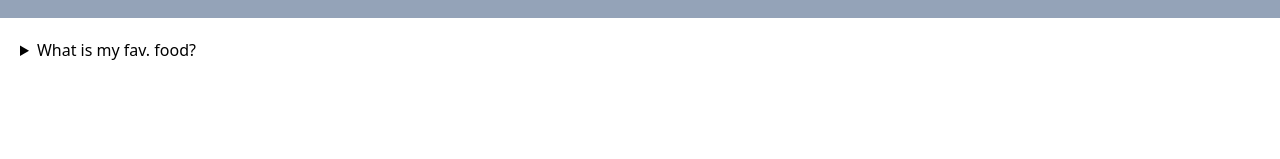
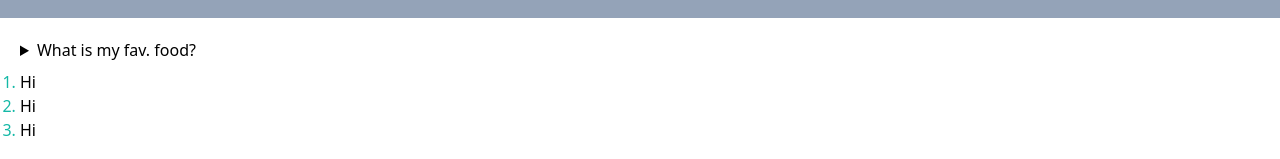
Before and after one commit to heegu0311/nomad-carrot-market, a Next.js app: page / in a window 1280 px wide. Shown: the part 1686-1845 px from the top of the page. Before the commit the page ends 1768 px from the top, so only its background shows below. Built offline with nearby package versions, Linux system fonts and the light colour scheme.

Commit message:
feat: 4.8 learned css with list tag

```diff
--- a/src/pages/index.tsx
+++ b/src/pages/index.tsx
@@ -122,6 +122,11 @@ export default function Home() {
             김치
           </span>
         </details>
+        <ul className="list-decimal marker:text-teal-500">
+          <li>Hi</li>
+          <li>Hi</li>
+          <li>Hi</li>
+        </ul>
       </div>
     </>
   );
```
